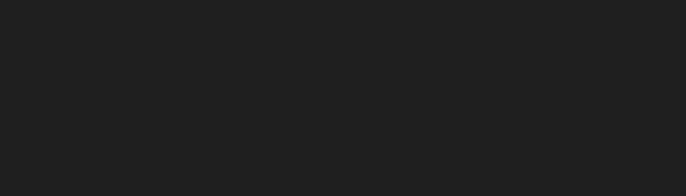
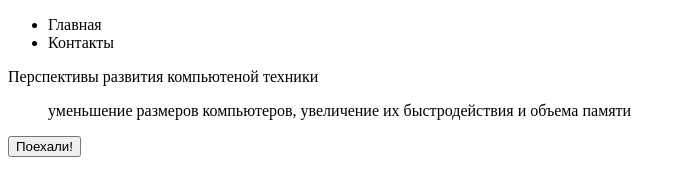
Before and after one commit to BananILN/new-repo, a plain HTML site: page index.html in a window 1280 px wide. Shown: the whole page, without its empty margins (0-686 px from the left). Drawn offline with Linux system fonts and the light colour scheme.

Commit message:
html-carcas

```diff
--- a/index.html
+++ b/index.html
@@ -7,6 +7,27 @@
     <link rel="stylesheet" href="style.css">
 </head>
 <body>
+    <header class="header">
+
+
+        <nav class="navbar">
+            <ul>
+                <li>Главная</li>
+                <li>Контакты</li>
+            </ul>
+        </nav>
+    </header>
+
+    <main class="main">
+        <div class="title-desc">
+            <p class="title">Перспективы развития  компьютеной техники</p>
+            <blockquote class="under-tittle">уменьшение размеров компьютеров, увеличение их быстродействия и объема памяти</blockquote>
+            <button>Поехали!</button>
+        </div>
+        <div class="img-block">
+
+        </div>
+    </main>
 
 </body>
 </html>
--- a/style.css
+++ b/style.css
@@ -1,3 +1,3 @@
 body{
-background-color:#1f1f1f;
+background-color:#FFF;
 }
```
